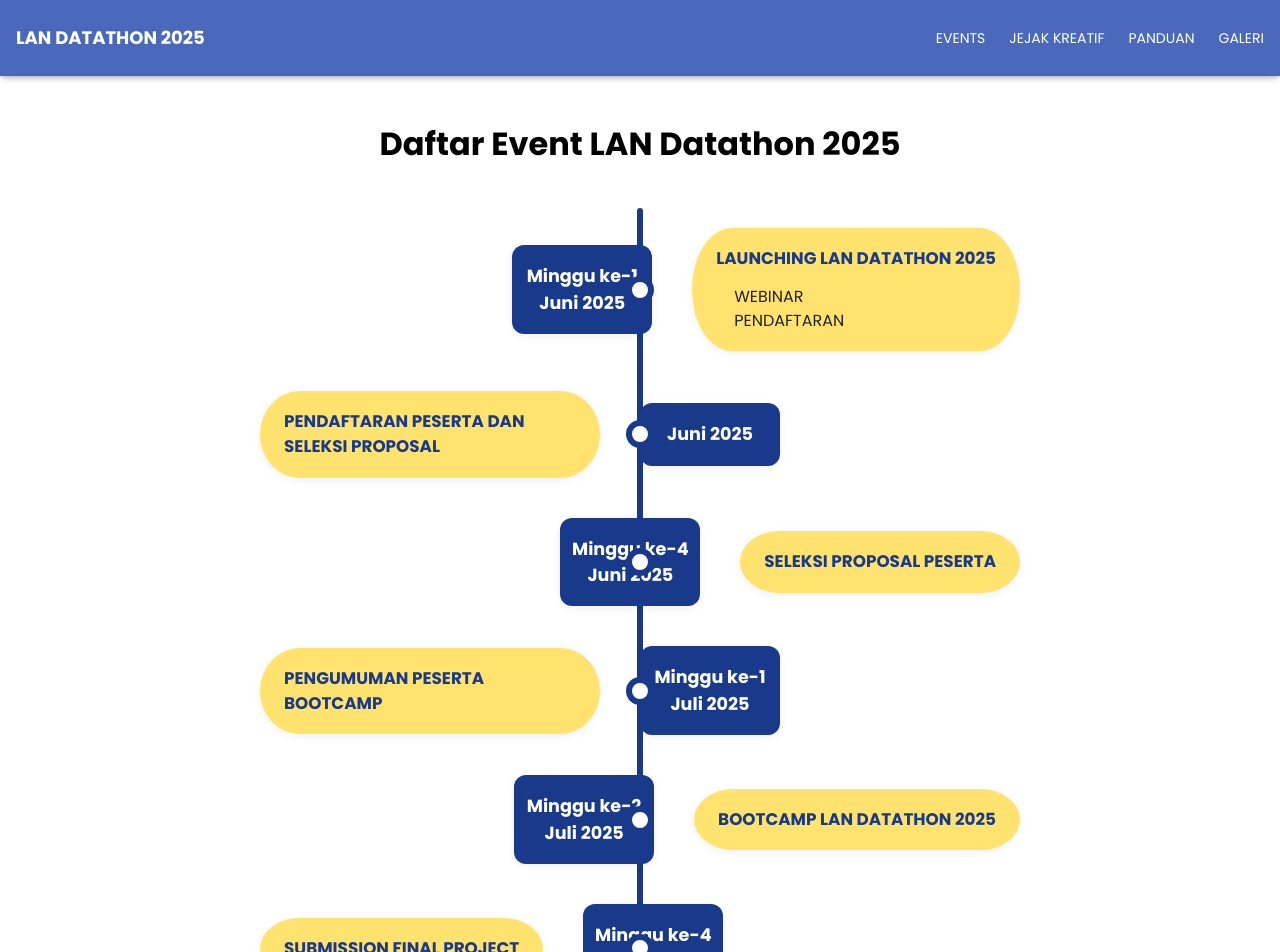
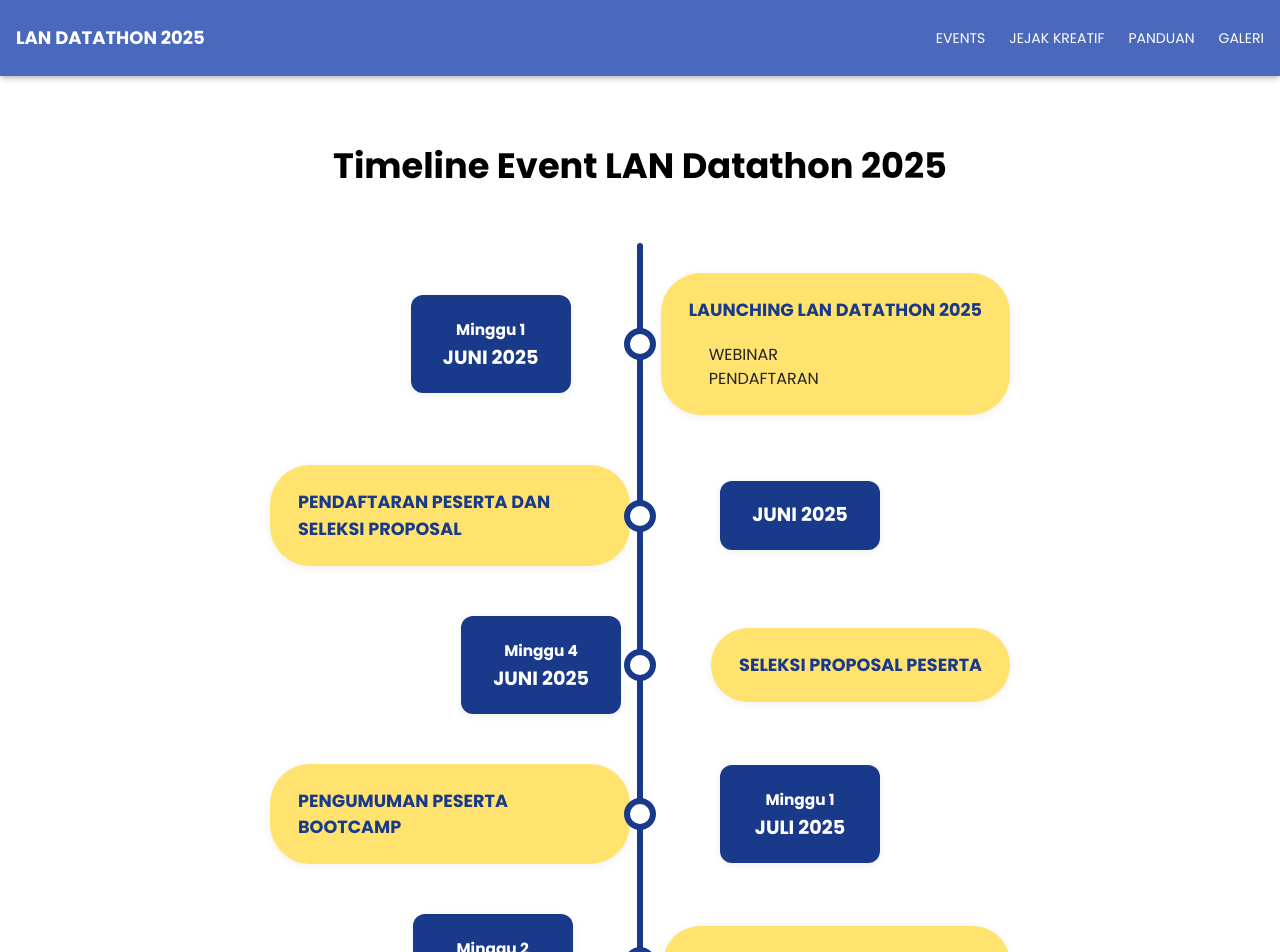
Before and after one commit to pujisubarkah/komitmen, a Nuxt app: page /event in a window 1280 px wide. Shown: the top 952 px of the page. Built offline with nearby package versions, Linux system fonts and the light colour scheme.

Commit message:
Update style and content

```diff
--- a/pages/event.vue
+++ b/pages/event.vue
@@ -2,10 +2,10 @@
   <div>
     <Navbar />
     <div class="timeline-container">
-      <h1>Daftar Event LAN Datathon 2025</h1>
+      <h1>Timeline Event LAN Datathon 2025</h1>
       <div class="timeline">
         <div class="timeline-item left">
-          <div class="timeline-date blue">Minggu ke-1<br>Juni 2025</div>
+          <div class="timeline-date blue"><small>Minggu 1</small><br>JUNI 2025</div>
           <div class="timeline-content yellow">
             <b>LAUNCHING LAN DATATHON 2025</b>
             <ul>
@@ -15,43 +15,45 @@
           </div>
         </div>
         <div class="timeline-item right">
-          <div class="timeline-date blue">Juni 2025</div>
+          <div class="timeline-date blue">JUNI 2025</div>
           <div class="timeline-content yellow">
             <b>PENDAFTARAN PESERTA DAN SELEKSI PROPOSAL</b>
           </div>
         </div>
         <div class="timeline-item left">
-          <div class="timeline-date blue">Minggu ke-4<br>Juni 2025</div>
+          <div class="timeline-date blue"><small>Minggu 4</small><br>JUNI 2025</div>
           <div class="timeline-content yellow">
             <b>SELEKSI PROPOSAL PESERTA</b>
           </div>
         </div>
         <div class="timeline-item right">
-          <div class="timeline-date blue">Minggu ke-1<br>Juli 2025</div>
+          <div class="timeline-date blue"><small>Minggu 1</small><br>JULI 2025</div>
           <div class="timeline-content yellow">
             <b>PENGUMUMAN PESERTA BOOTCAMP</b>
           </div>
         </div>
         <div class="timeline-item left">
-          <div class="timeline-date blue">Minggu ke-2<br>Juli 2025</div>
+          <div class="timeline-date blue"><small>Minggu 2</small><br>JULI 2025</div>
           <div class="timeline-content yellow">
             <b>BOOTCAMP LAN DATATHON 2025</b>
           </div>
         </div>
         <div class="timeline-item right">
-          <div class="timeline-date blue">Minggu ke-4<br>Juli 2025</div>
+            <div class="timeline-date blue">
+            <small>Minggu 4</small><br>JULI 2025
+            </div>
           <div class="timeline-content yellow">
             <b>SUBMISSION FINAL PROJECT</b>
           </div>
         </div>
         <div class="timeline-item left">
-          <div class="timeline-date blue">31 Juli 2025</div>
+          <div class="timeline-date blue">31 JULI 2025*</div>
           <div class="timeline-content yellow">
             <b>PENGUMUMAN FINALIS (TOP 5)</b>
           </div>
         </div>
         <div class="timeline-item right">
-          <div class="timeline-date blue">6 Agustus 2025</div>
+          <div class="timeline-date blue">6 AGUSTUS 2025*</div>
           <div class="timeline-content yellow">
             <b>DEMODAY LAN DATATHON 2025</b>
           </div>
@@ -67,20 +69,20 @@ import Navbar from '@/components/Navbar.vue'
 
 <style scoped>
 .timeline-container {
-  padding: 40px 0;
+  padding: 60px 20px; /* Tambahkan padding lebih besar */
   background: #fff;
 }
 .timeline-container h1 {
   text-align: center;
-  margin-bottom: 40px;
-  font-size: 2rem;
+  margin-bottom: 50px; /* Tambahkan margin bawah */
+  font-size: 2.2rem; /* Sedikit lebih besar */
   font-weight: bold;
 }
 .timeline {
   position: relative;
   max-width: 800px;
   margin: 0 auto;
-  padding: 20px 0;
+  padding: 30px 0; /* Tambahkan padding atas dan bawah */
 }
 .timeline::before {
   content: '';
@@ -99,7 +101,7 @@ import Navbar from '@/components/Navbar.vue'
   align-items: center;
   width: 100%;
   position: relative;
-  margin-bottom: 40px;
+  margin-bottom: 50px; /* Tambahkan margin bawah */
 }
 .timeline-item.left {
   flex-direction: row;
@@ -108,15 +110,15 @@ import Navbar from '@/components/Navbar.vue'
   flex-direction: row-reverse;
 }
 .timeline-date {
-  min-width: 140px;
-  max-width: 160px;
+  min-width: 160px; /* Sedikit lebih lebar */
+  max-width: 180px;
   text-align: center;
   color: #fff;
   font-weight: bold;
-  font-size: 1.1rem;
-  padding: 18px 10px;
+  font-size: 1.2rem; /* Sedikit lebih besar */
+  padding: 20px 12px; /* Tambahkan padding */
   border-radius: 12px;
-  margin: 0 20px;
+  margin: 0 60px; /* Tambahkan margin horizontal */
   box-shadow: 0 2px 8px #0001;
   z-index: 2;
 }
@@ -126,21 +128,21 @@ import Navbar from '@/components/Navbar.vue'
 .timeline-content {
   background: #ffe36e;
   color: #19398a;
-  padding: 18px 24px;
-  border-radius: 40px 40px 40px 40px / 50% 50% 50% 50%;
-  min-width: 260px;
-  max-width: 340px;
-  font-size: 1.05rem;
+  padding: 24px 28px; /* Tambahkan padding */
+  border-radius: 40px;
+  min-width: 280px; /* Sedikit lebih lebar */
+  max-width: 360px;
+  font-size: 1.1rem; /* Sedikit lebih besar */
   font-weight: bold;
   box-shadow: 0 2px 8px #0001;
   z-index: 2;
-  margin: 0 20px;
+  margin: 0 30px; /* Tambahkan margin horizontal */
   display: flex;
   flex-direction: column;
-  gap: 6px;
+  gap: 10px; /* Tambahkan jarak antar elemen */
 }
 .timeline-content ul {
-  margin: 8px 0 0 18px;
+  margin: 10px 0 0 20px; /* Tambahkan margin */
   padding: 0;
   font-weight: normal;
   color: #222;
@@ -151,8 +153,8 @@ import Navbar from '@/components/Navbar.vue'
   position: absolute;
   top: 50%;
   left: 50%;
-  width: 28px;
-  height: 28px;
+  width: 32px; /* Sedikit lebih besar */
+  height: 32px;
   background: #fff;
   border: 6px solid #19398a;
   border-radius: 50%;
@@ -168,15 +170,15 @@ import Navbar from '@/components/Navbar.vue'
   .timeline-item.right {
     flex-direction: column !important;
     align-items: center;
-    margin-bottom: 32px;
+    margin-bottom: 40px; /* Tambahkan margin bawah */
   }
   .timeline-date,
   .timeline-content {
-    margin: 8px 0;
-    min-width: 180px;
+    margin: 12px 0; /* Tambahkan margin vertikal */
+    min-width: 200px; /* Sedikit lebih lebar */
     max-width: 95vw;
     font-size: 1rem;
-    padding: 14px 10px;
+    padding: 16px 12px; /* Tambahkan padding */
   }
   .timeline-content {
     border-radius: 30px;
```
